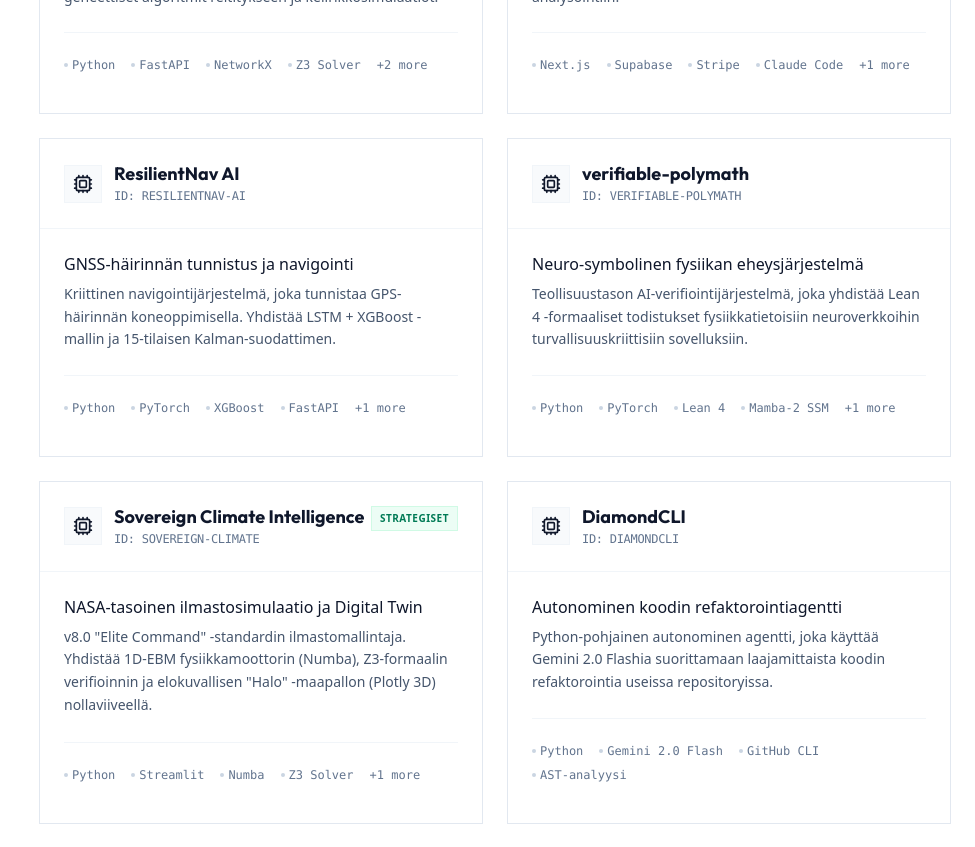
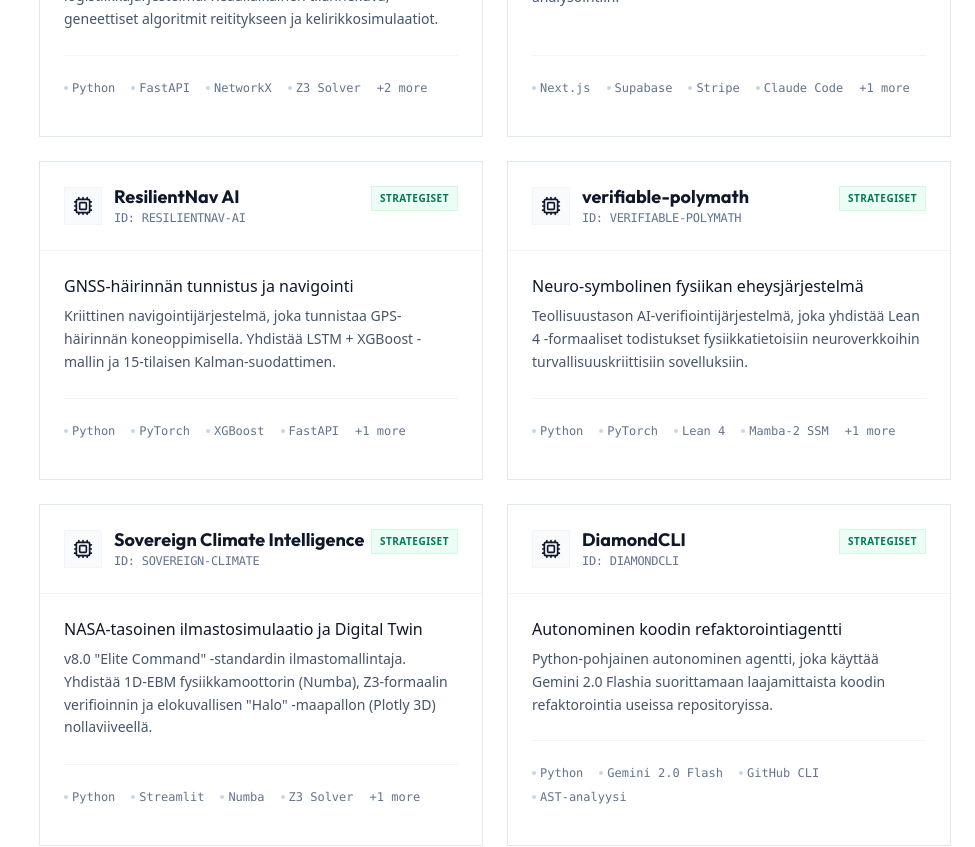
Before and after one commit to harleysederholm-alt/Tiedot, a Next.js app: page / in a window 1280 px wide. Shown: the part 2540-3387 px from the top of the page, without its empty margins (305-1280 px from the left). Built offline with nearby package versions, Linux system fonts and the light colour scheme.

Commit message:
Add category tags to all project cards

```diff
--- a/src/components/ProjectCard.tsx
+++ b/src/components/ProjectCard.tsx
@@ -46,11 +46,13 @@ export default function ProjectCard({ project, index }: ProjectCardProps) {
           </div>
         </div>
 
-        {project.isFlagship && (
-          <span className="px-2 py-1 bg-emerald-50 text-emerald-700 text-[10px] font-bold uppercase tracking-wider border border-emerald-100">
-            {t.projects.strategic}
-          </span>
-        )}
+        <span className="px-2 py-1 bg-emerald-50 text-emerald-700 text-[10px] font-bold uppercase tracking-wider border border-emerald-100">
+          {project.category === 'ai' ? 'STRATEGISET' :
+           project.category === 'security' ? 'TIETOTURVA' :
+           project.category === 'web' ? 'WEB-KEHITYS' :
+           project.category === 'data' ? 'DATATIEDE' :
+           project.category === 'saas' ? 'SAAS' : project.category}
+        </span>
       </div>
 
       {/* Body Section */}
```
